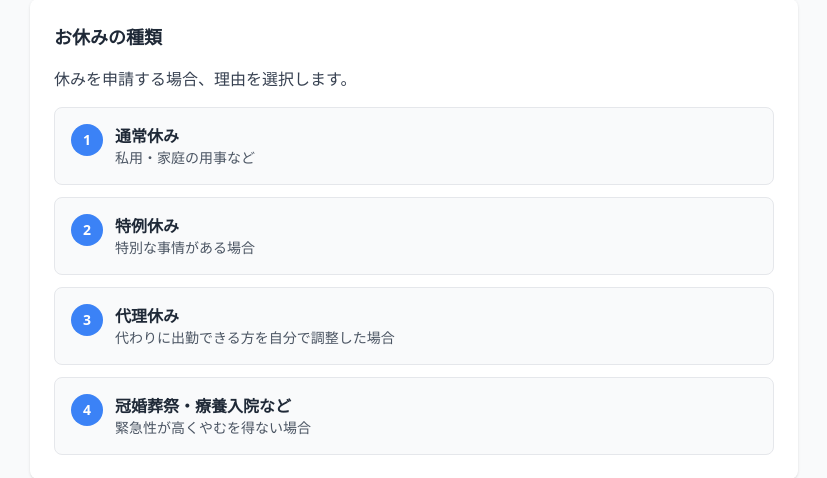
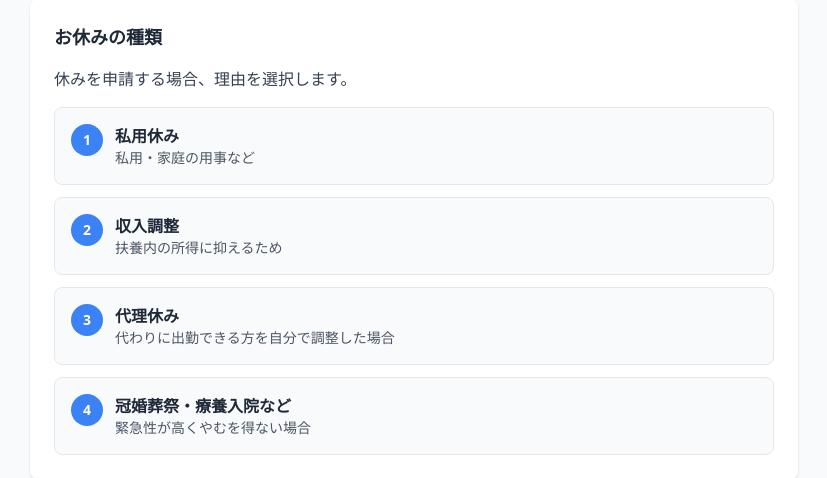
Before and after one commit to Lunchnet6656/lunchnetsalessystem, a Django app: page /shifts/rules/ in a window 1280 px wide. Shown: the part 1397-1875 px from the top of the page, without its empty margins (226-1053 px from the left). Run offline with Django 4.2, Linux system fonts and the light colour scheme; a user stored in the database is signed in; some libraries are stand-ins or nearby versions.

Commit message:
ルール変更

```diff
--- a/shifts/models.py
+++ b/shifts/models.py
@@ -125,7 +125,7 @@ class AvailabilityDay(models.Model):
     ]
     ABSENCE_CATEGORY_CHOICES = [
         ('PERSONAL', '私用休み'),
-        ('SICK', '特例休み'),
+        ('SICK', '収入調整'),
         ('SUBSTITUTE', '代理休み'),
         ('OTHER', '冠婚葬祭・療養入院'),
     ]
--- a/shifts/templates/shifts/rules.html
+++ b/shifts/templates/shifts/rules.html
@@ -115,15 +115,15 @@
             <div class="flex items-start space-x-3 p-4 bg-gray-50 rounded-lg border border-gray-200">
                 <span class="inline-flex items-center justify-center w-8 h-8 rounded-full bg-blue-500 text-white font-bold text-sm flex-shrink-0">1</span>
                 <div>
-                    <p class="font-semibold text-gray-800">通常休み</p>
+                    <p class="font-semibold text-gray-800">私用休み</p>
                     <p class="text-sm text-gray-600">私用・家庭の用事など</p>
                 </div>
             </div>
             <div class="flex items-start space-x-3 p-4 bg-gray-50 rounded-lg border border-gray-200">
                 <span class="inline-flex items-center justify-center w-8 h-8 rounded-full bg-blue-500 text-white font-bold text-sm flex-shrink-0">2</span>
                 <div>
-                    <p class="font-semibold text-gray-800">特例休み</p>
-                    <p class="text-sm text-gray-600">特別な事情がある場合</p>
+                    <p class="font-semibold text-gray-800">収入調整</p>
+                    <p class="text-sm text-gray-600">扶養内の所得に抑えるため</p>
                 </div>
             </div>
             <div class="flex items-start space-x-3 p-4 bg-gray-50 rounded-lg border border-gray-200">
--- a/shifts/templates/shifts/submit_availability.html
+++ b/shifts/templates/shifts/submit_availability.html
@@ -116,7 +116,7 @@
                                 data-date="{{ info.date|date:'Y-m-d' }}">
                             <option value="">選択してください</option>
                             <option value="PERSONAL" {% if info.absence_category == 'PERSONAL' %}selected{% endif %}>私用</option>
-                            <option value="SICK" {% if info.absence_category == 'SICK' %}selected{% endif %}>特例休み</option>
+                            <option value="SICK" {% if info.absence_category == 'SICK' %}selected{% endif %}>収入調整</option>
                             <option value="SUBSTITUTE" {% if info.absence_category == 'SUBSTITUTE' %}selected{% endif %}>代理休み</option>
                             <option value="OTHER" {% if info.absence_category == 'OTHER' %}selected{% endif %}>冠婚葬祭・療養入院</option>
                         </select>
--- a/shifts/views.py
+++ b/shifts/views.py
@@ -890,10 +890,14 @@ def user_settings(request):
     if line_code and not profile.line_user_id:
         from django.conf import settings as django_settings
         import urllib.parse
+        import logging
+        logger = logging.getLogger(__name__)
         basic_id = getattr(django_settings, 'LINE_BOT_BASIC_ID', '')
         context['line_link_code'] = line_code
         if basic_id:
             context['line_url'] = f"https://line.me/R/oaMessage/{basic_id}/?{urllib.parse.quote(line_code)}"
+        else:
+            logger.warning("LINE_BOT_BASIC_ID is not configured. LINE app link will not be shown.")
     return render(request, 'shifts/user_settings.html', context)
 
 
```
Also changed, not shown: 1 other file.
